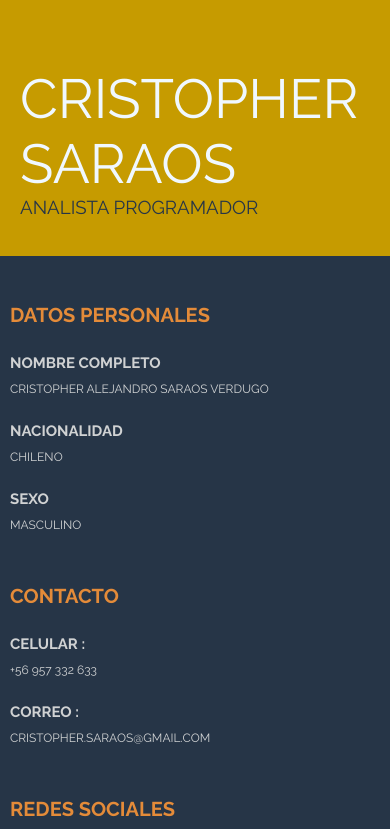
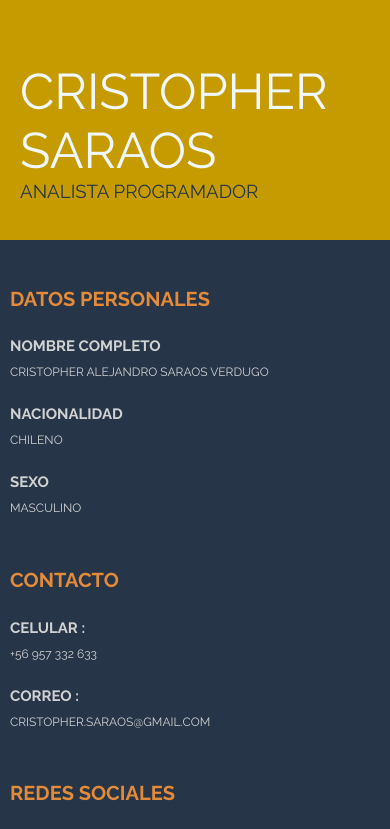
Before and after one commit to cristopheSaraosV/miCurriculum, a plain HTML site: page index.html in a window 390 px wide. Shown: the top 829 px of the page. Drawn offline with Linux system fonts and the light colour scheme.

Commit message:
Update style.css

```diff
--- a/css/style.css
+++ b/css/style.css
@@ -198,7 +198,7 @@ hr{
 
 
     .textoHeader h2{
-        font-size: 55px;
+        font-size: 50px;
     }
 
     .contenedorInfo h4{
```
